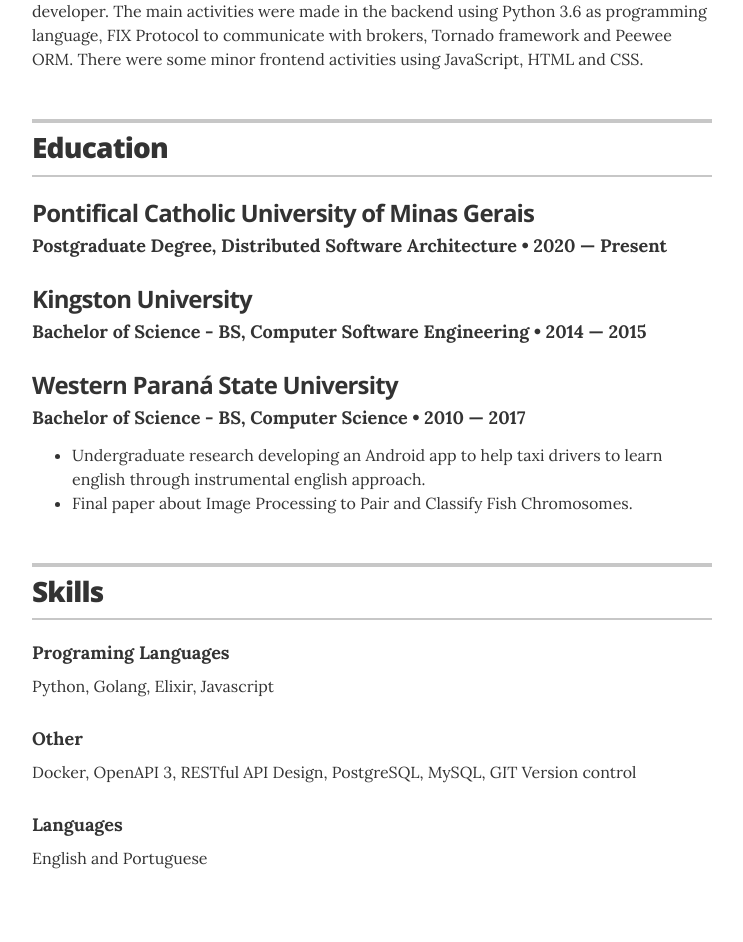
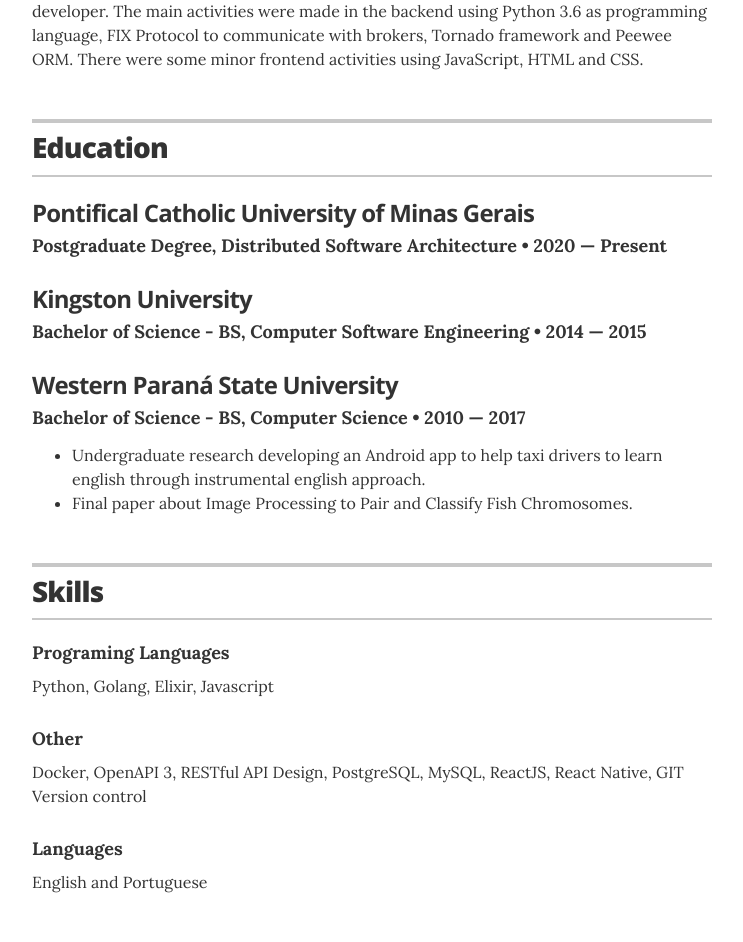
Before and after one commit to eduardomrocha/resume, a Jekyll site: the page built from index.html, in a window 1280 px wide. Shown: the part 1010-1952 px from the top of the page, without its empty margins (268-1011 px from the left). Built offline with Jekyll 4.4.1, drawn with Linux system fonts in a browser that asks for light colours; before the commit the page ends 1928 px from its top, so only the background shows below that.

Commit message:
update skills

```diff
--- a/_data/skills.yml
+++ b/_data/skills.yml
@@ -6,7 +6,7 @@
   #description: Pandas, Python Click, Pytest, Django, Python requests
 
 - skill: Other
-  description: Docker, OpenAPI 3, RESTful API Design, PostgreSQL, MySQL, GIT Version control
+  description: Docker, OpenAPI 3, RESTful API Design, PostgreSQL, MySQL, ReactJS, React Native, GIT Version control
 
 - skill: Languages
   description: English and Portuguese
```
